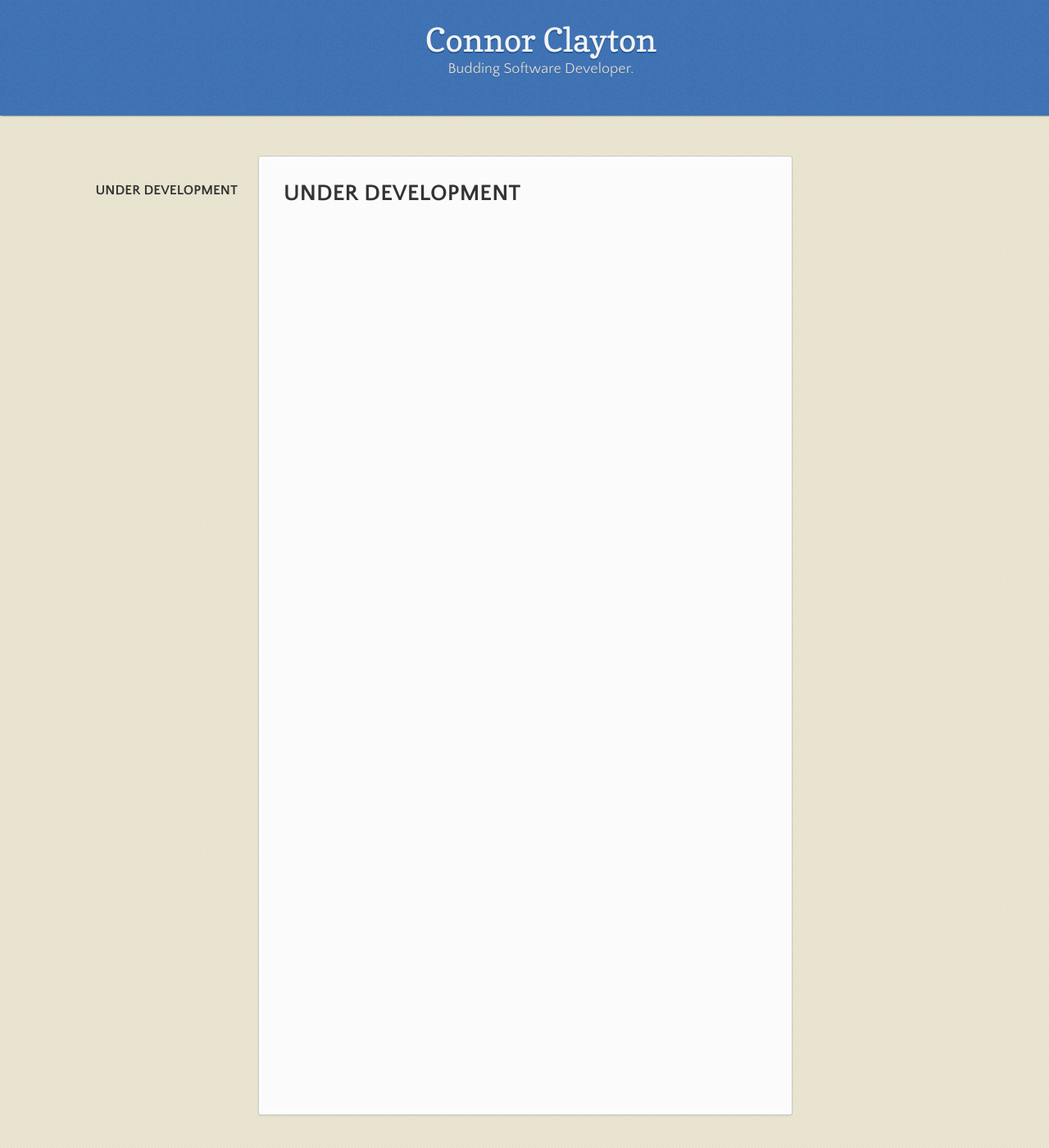
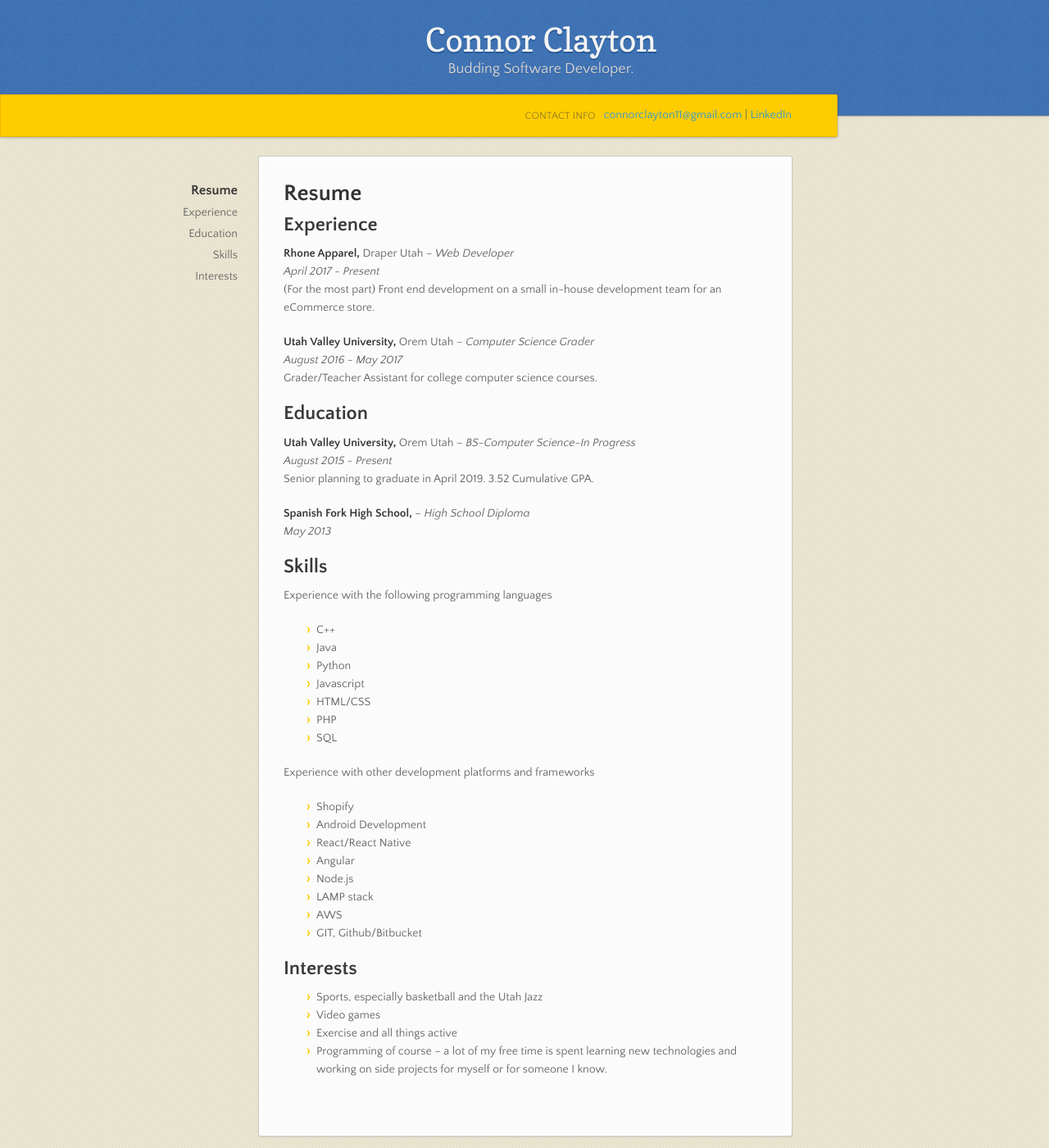
Before and after one commit to cclayton21/cclayton21.github.io, a Jekyll site: the page built from index.md, in a window 1280 px wide and 1400 px high. Shown: the whole window at 82% size. Built offline with Jekyll 4.4.1, drawn with Linux system fonts in a browser that asks for light colours; our own code applies the rules of GitHub Pages for plain Markdown files.

Commit message:
posting resume live

````diff
--- a/_layouts/default.html
+++ b/_layouts/default.html
@@ -14,6 +14,7 @@
   <meta name="viewport" content="width=device-width, initial-scale=1, user-scalable=no">
 
 </head>
+
 <body>
 
   <header>
@@ -21,8 +22,20 @@
     <p>{{ site.description | default: site.github.project_tagline }}</p>
   </header>
 
-      <!-- <div id="banner">
-        <span id="logo"></span>
+  <div id="banner">
+    <div class="downloads">
+      <span>Contact info</span>
+      <ul>
+        <li>
+          <a href="mailto:connorclayton11@gmail.com">connorclayton11@gmail.com</a>
+        </li>
+        <li>|</li>
+        <li>
+          <a href="www.linkedin.com/in/connor-clayton">LinkedIn</a>
+        </li>
+      </ul>
+    </div>
+    <!-- <span id="logo"></span>
 
         <a href="{{ site.github.repository_url }}" class="button fork"><strong>View On GitHub</strong></a>
         {% if site.show_downloads %}
@@ -33,28 +46,36 @@
               <li><a href="{{ site.github.tar_url }}" class="button">TAR</a></li>
             </ul>
           </div>
-        {% endif %}
-      </div>end banner -->
+        {% endif %} -->
+  </div>
+  <!-- end banner -->
 
   <div class="wrapper">
     <nav>
       <ul></ul>
     </nav>
     <section>
-        <h1>UNDER DEVELOPMENT</h1>
-        <!-- {{ content }} -->
+      {{ content }}
     </section>
   </div>
 
   {% if site.google_analytics %}
   <script>
-        (function(i,s,o,g,r,a,m){i['GoogleAnalyticsObject']=r;i[r]=i[r]||function(){
-        (i[r].q=i[r].q||[]).push(arguments)},i[r].l=1*new Date();a=s.createElement(o),
-        m=s.getElementsByTagName(o)[0];a.async=1;a.src=g;m.parentNode.insertBefore(a,m)
-        })(window,document,'script','//www.google-analytics.com/analytics.js','ga');
+    (function (i, s, o, g, r, a, m) {
+      i['GoogleAnalyticsObject'] = r;
+      i[r] = i[r] || function () {
+        (i[r].q = i[r].q || []).push(arguments)
+      }, i[r].l = 1 * new Date();
+      a = s.createElement(o),
+        m = s.getElementsByTagName(o)[0];
+      a.async = 1;
+      a.src = g;
+      m.parentNode.insertBefore(a, m)
+    })(window, document, 'script', '//www.google-analytics.com/analytics.js', 'ga');
     ga('create', '{{ site.google_analytics }}', 'auto');
     ga('send', 'pageview');
   </script>
   {% endif %}
 </body>
+
 </html>
--- a/_sass/jekyll-theme-leap-day.scss
+++ b/_sass/jekyll-theme-leap-day.scss
@@ -249,6 +249,7 @@ header {
     padding:0;
     float: left;
     margin-left:10px;
+    line-height:49px;
 
     li {
       display:inline;
--- a/index.md
+++ b/index.md
@@ -2,122 +2,53 @@
 layout: default
 ---
 
-Text can be **bold**, _italic_, or ~~strikethrough~~.
+# Resume
 
-[Link to another page](./another-page.html).
+## Experience
 
-There should be whitespace between paragraphs.
+**Rhone Apparel,** Draper Utah -- _Web Developer_
+_April 2017 - Present_
+(For the most part) Front end development on a small in-house development team for an eCommerce store.
 
-There should be whitespace between paragraphs. We recommend including a README, or a file with information about your project.
+**Utah Valley University,** Orem Utah -- _Computer Science Grader_
+_August 2016 - May 2017_
+Grader/Teacher Assistant for college computer science courses.
 
-# Header 1
+## Education
 
-This is a normal paragraph following a header. GitHub is a code hosting platform for version control and collaboration. It lets you and others work together on projects from anywhere.
+**Utah Valley University,** Orem Utah -- _BS-Computer Science-In Progress_
+_August 2015 - Present_
+Senior planning to graduate in April 2019. 3.52 Cumulative GPA.
 
-## Header 2
+**Spanish Fork High School,** -- _High School Diploma_
+_May 2013_
 
-> This is a blockquote following a header.
->
-> When something is important enough, you do it even if the odds are not in your favor.
+## Skills
 
-### Header 3
+Experience with the following programming languages
 
-```js
-// Javascript code with syntax highlighting.
-var fun = function lang(l) {
-  dateformat.i18n = require('./lang/' + l)
-  return true;
-}
-```
+* C++
+* Java
+* Python
+* Javascript
+* HTML/CSS
+* PHP
+* SQL
 
-```ruby
-# Ruby code with syntax highlighting
-GitHubPages::Dependencies.gems.each do |gem, version|
-  s.add_dependency(gem, "= #{version}")
-end
-```
+Experience with other development platforms and frameworks
 
-#### Header 4
+* Shopify
+* Android Development
+* React/React Native
+* Angular
+* Node.js
+* LAMP stack
+* AWS
+* GIT, Github/Bitbucket
 
-*   This is an unordered list following a header.
-*   This is an unordered list following a header.
-*   This is an unordered list following a header.
+## Interests
 
-##### Header 5
-
-1.  This is an ordered list following a header.
-2.  This is an ordered list following a header.
-3.  This is an ordered list following a header.
-
-###### Header 6
-
-| head1        | head two          | three |
-|:-------------|:------------------|:------|
-| ok           | good swedish fish | nice  |
-| out of stock | good and plenty   | nice  |
-| ok           | good `oreos`      | hmm   |
-| ok           | good `zoute` drop | yumm  |
-
-### There's a horizontal rule below this.
-
-* * *
-
-### Here is an unordered list:
-
-*   Item foo
-*   Item bar
-*   Item baz
-*   Item zip
-
-### And an ordered list:
-
-1.  Item one
-1.  Item two
-1.  Item three
-1.  Item four
-
-### And a nested list:
-
-- level 1 item
-  - level 2 item
-  - level 2 item
-    - level 3 item
-    - level 3 item
-- level 1 item
-  - level 2 item
-  - level 2 item
-  - level 2 item
-- level 1 item
-  - level 2 item
-  - level 2 item
-- level 1 item
-
-### Small image
-
-![Octocat](https://assets-cdn.github.com/images/icons/emoji/octocat.png)
-
-### Large image
-
-![Branching](https://guides.github.com/activities/hello-world/branching.png)
-
-
-### Definition lists can be used with HTML syntax.
-
-<dl>
-<dt>Name</dt>
-<dd>Godzilla</dd>
-<dt>Born</dt>
-<dd>1952</dd>
-<dt>Birthplace</dt>
-<dd>Japan</dd>
-<dt>Color</dt>
-<dd>Green</dd>
-</dl>
-
-```
-Long, single-line code blocks should not wrap. They should horizontally scroll if they are too long. This line should be long enough to demonstrate this.
-```
-
-```
-The final element.
-```
+* Sports, especially basketball and the Utah Jazz
+* Video games
+* Exercise and all things active
+* Programming of course -- a lot of my free time is spent learning new technologies and working on side projects for myself or for someone I know.
````
Also changed, not shown: other parts of _layouts/default.html (+5 -5 lines), example.md (added, +123 -0 lines), 4 other files. Lines whose indentation alone changed are shown as unchanged.
